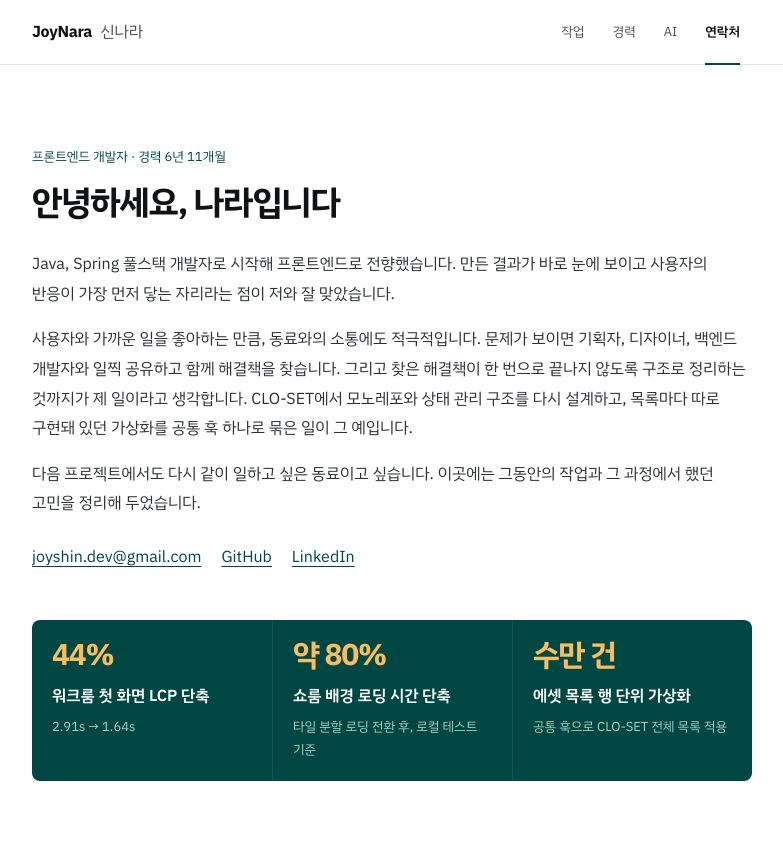
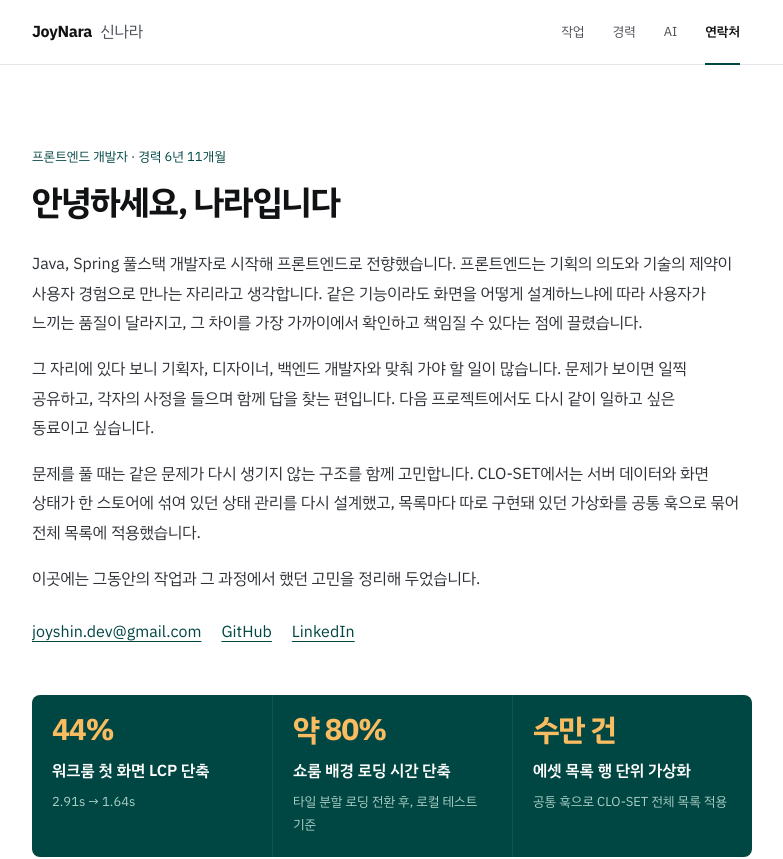
Before and after one commit to JoyNaraShin/joyshin-fe, a React (Vite) app: page / in a window 1280 px wide. Shown: the top 859 px of the page, without its empty margins (248-1031 px from the left). Built offline with nearby package versions, Linux system fonts and the light colour scheme.

Commit message:
홈 소개 글의 전향 이유와 협업, 구조 설계 문단을 다시 잇는다
Co-Authored-By: Claude Opus 5.5 <noreply@anthropic.com>
Claude-Session: https://claude.ai/code/session_01Wrmgii3G1haiAvvBXUgYHP

```diff
--- a/src/features/portfolio/Hero.tsx
+++ b/src/features/portfolio/Hero.tsx
@@ -16,20 +16,22 @@ export function Hero() {
       </h1>
       <div className="mt-6 space-y-4 text-t3 text-pretty leading-[1.85] text-ink-2">
         <p>
-          Java, Spring 풀스택 개발자로 시작해 프론트엔드로 전향했습니다. 만든 결과가 바로 눈에
-          보이고 사용자의 반응이 가장 먼저 닿는 자리라는 점이 저와 잘 맞았습니다.
+          Java, Spring 풀스택 개발자로 시작해 프론트엔드로 전향했습니다. 프론트엔드는 기획의 의도와
+          기술의 제약이 사용자 경험으로 만나는 자리라고 생각합니다. 같은 기능이라도 화면을 어떻게
+          설계하느냐에 따라 사용자가 느끼는 품질이 달라지고, 그 차이를 가장 가까이에서 확인하고
+          책임질 수 있다는 점에 끌렸습니다.
         </p>
         <p>
-          사용자와 가까운 일을 좋아하는 만큼, 동료와의 소통에도 적극적입니다. 문제가 보이면 기획자,
-          디자이너, 백엔드 개발자와 일찍 공유하고 함께 해결책을 찾습니다. 그리고 찾은 해결책이 한
-          번으로 끝나지 않도록 구조로 정리하는 것까지가 제 일이라고 생각합니다. CLO-SET에서
-          모노레포와 상태 관리 구조를 다시 설계하고, 목록마다 따로 구현돼 있던 가상화를 공통 훅
-          하나로 묶은 일이 그 예입니다.
+          그 자리에 있다 보니 기획자, 디자이너, 백엔드 개발자와 맞춰 가야 할 일이 많습니다. 문제가
+          보이면 일찍 공유하고, 각자의 사정을 들으며 함께 답을 찾는 편입니다. 다음 프로젝트에서도
+          다시 같이 일하고 싶은 동료이고 싶습니다.
         </p>
         <p>
-          다음 프로젝트에서도 다시 같이 일하고 싶은 동료이고 싶습니다. 이곳에는 그동안의 작업과 그
-          과정에서 했던 고민을 정리해 두었습니다.
+          문제를 풀 때는 같은 문제가 다시 생기지 않는 구조를 함께 고민합니다. CLO-SET에서는 서버
+          데이터와 화면 상태가 한 스토어에 섞여 있던 상태 관리를 다시 설계했고, 목록마다 따로 구현돼
+          있던 가상화를 공통 훅으로 묶어 전체 목록에 적용했습니다.
         </p>
+        <p>이곳에는 그동안의 작업과 그 과정에서 했던 고민을 정리해 두었습니다.</p>
       </div>
       <p className="mt-6 flex flex-wrap gap-x-5 gap-y-2 text-t3">
         <a
```
